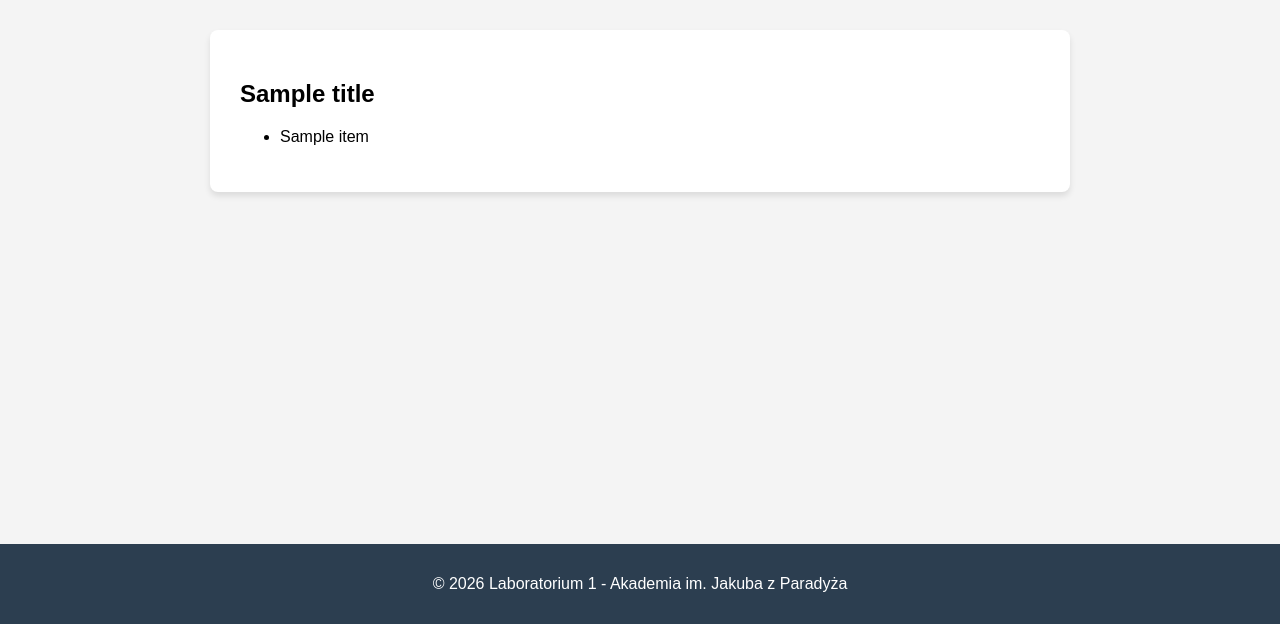
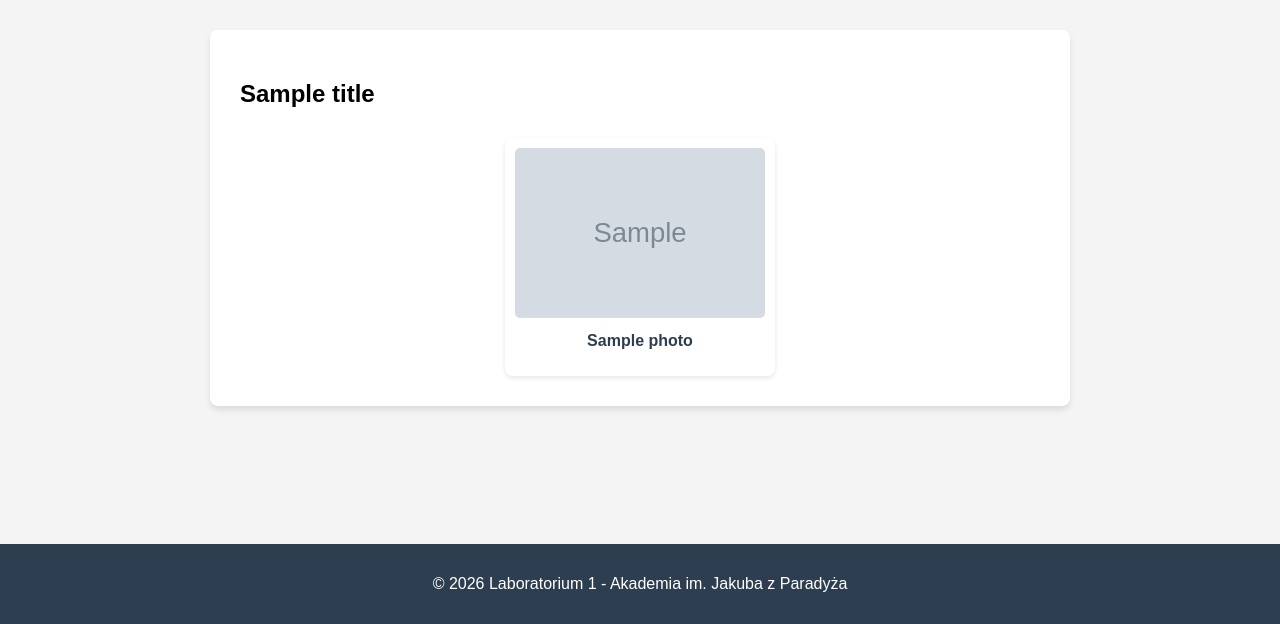
Before and after one commit to franek1992/myproject, a Django app: template mainapp/templates/LAB1_hobby/gallery.html in a window 1280 px wide. Shown: the part 176-800 px from the top of the page. Run offline with Django 5.2, Linux system fonts and the light colour scheme; the template is opened without the code that fills it: most values are stand-ins (such as "Sample title", 1, 10 or a date in 2020); grey boxes marked "Sample" are stand-in pictures; parts of the project's set-up code (start-up, migrations or seed data) failed here and were passed over.

Commit message:
Dodanie przykładowych zdjęć do galerii

```diff
--- a/mainapp/templates/LAB1_hobby/gallery.html
+++ b/mainapp/templates/LAB1_hobby/gallery.html
@@ -1,10 +1,15 @@
 {% extends "LAB1_hobby/base.html" %}
+{% load static %}
 
 {% block content %}
     <h2>{{ title }}</h2>
-    <ul>
-        {% for item in items %}
-            <li>{{ item }}</li>
+
+    <div style="display: flex; gap: 20px; flex-wrap: wrap; justify-content: center; margin-top: 30px;">
+        {% for photo in photos %}
+            <div style="text-align: center; background: #fff; padding: 10px; border-radius: 8px; box-shadow: 0 2px 5px rgba(0,0,0,0.1);">
+                <img src="{% static 'LAB1_hobby/images/'|add:photo.filename %}" alt="{{ photo.title }}" style="width: 250px; height: 170px; object-fit: cover; border-radius: 5px;">
+                <p style="margin-top: 10px; font-weight: bold; color: #2c3e50;">{{ photo.title }}</p>
+            </div>
         {% endfor %}
-    </ul>
+    </div>
 {% endblock %}
```
Also changed, not shown: LAB1_hobby/views.py (+5 -17 lines), LAB1_hobby/static/LAB1_hobby/images/gory.jpg (added), LAB1_hobby/static/LAB1_hobby/images/miasto.jpg (added), LAB1_hobby/static/LAB1_hobby/images/portret.jpg (added).
